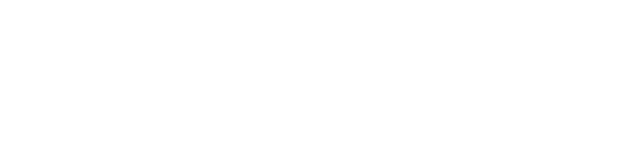
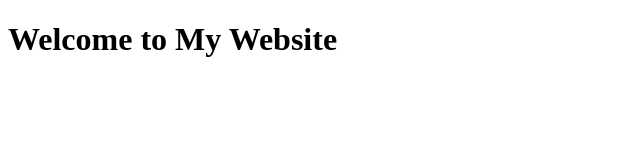
Before and after one commit to TaeBeomShin/TaeBeomShin.github.io, a website: page index.html in a window 1280 px wide. Shown: the whole page, without its empty margins (0-640 px from the left). Drawn offline with Linux system fonts and the light colour scheme.

Commit message:
Update index.html

```diff
--- a/index.html
+++ b/index.html
@@ -1,3 +1,18 @@
+<!DOCTYPE html>
+<html lang="en">
+ <head>
+   <meta charset="UTF-8">
+   <meta name="viewport" content="width=device-width, initial-scale=1.0">
+   <meta http-equiv="X-UA-Compatible" content="ie=edge">
+   <title>My Website</title>
+   <link rel="stylesheet" href="./style.css">
+   <link rel="icon" href="./favicon.ico" type="image/x-icon">
+ </head>
+ <body>
+   <main>
+       <h1>Welcome to My Website</h1>
+   </main>
+
 <script src="https://utteranc.es/client.js"
         repo="TaeBeomShin/TaeBeomShin.github.io"
         issue-term="pathname"
@@ -5,3 +20,5 @@
         crossorigin="anonymous"
         async>
 </script>
+ </body>
+</html>
```
